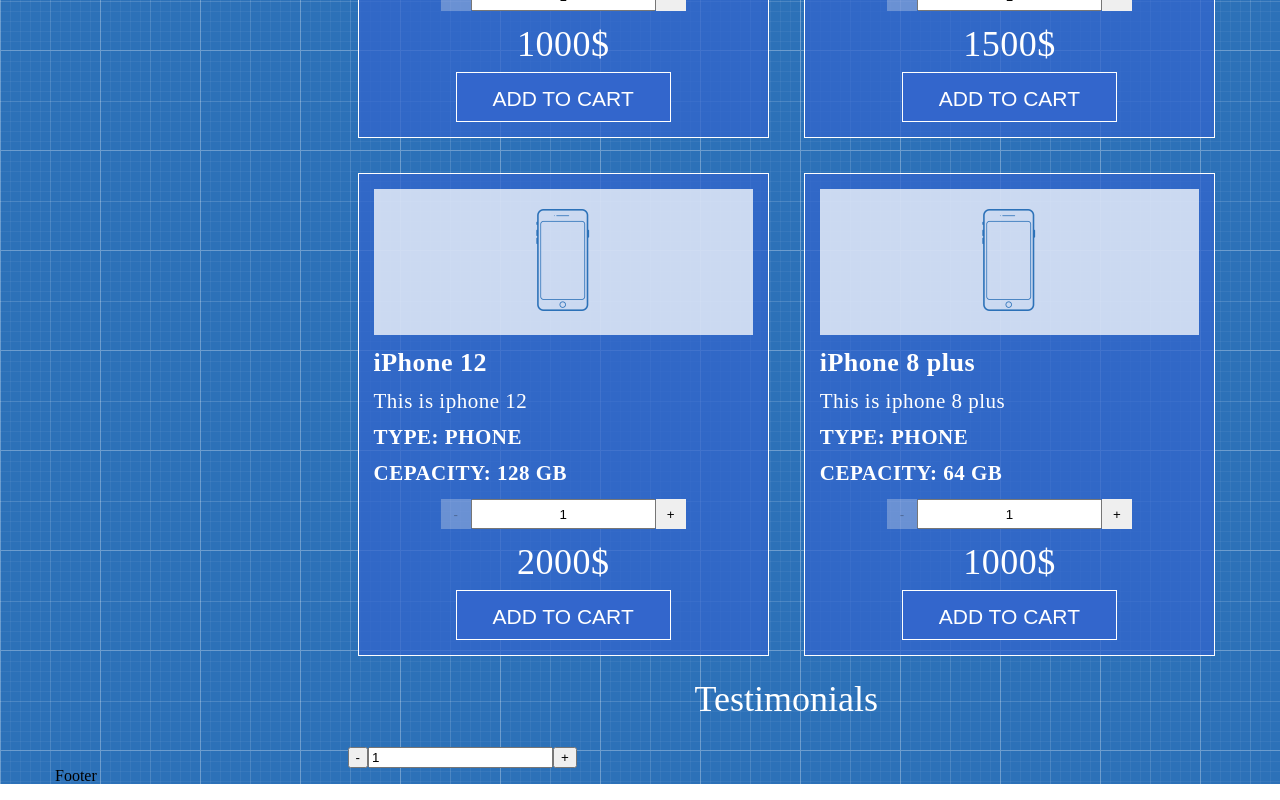
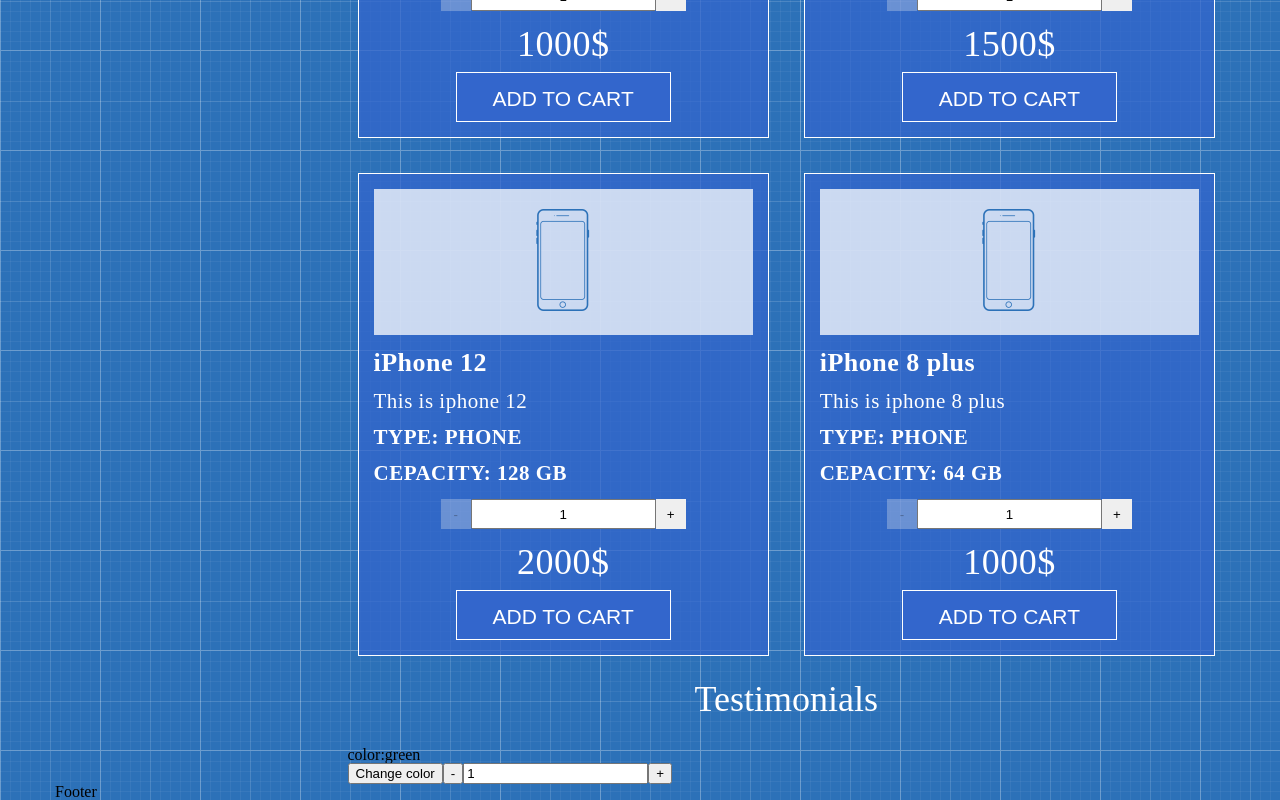
Before and after one commit to HelenPetrovska/shop-project-on-react, a React (Create React App) app: page / in a window 1280 px wide. Shown: the part 550-1350 px from the top of the page. Built offline with nearby package versions, Linux system fonts and the light colour scheme.

Commit message:
add toggleColor func

```diff
--- a/src/Components/Testimonials/Testimonials.js
+++ b/src/Components/Testimonials/Testimonials.js
@@ -4,9 +4,22 @@
 
     const [count, setCount] = useState(1)
 
+    const [color, setColor] = useState("green")
+
+    const toggleColor = () => {
+        setColor((value) => (
+            value === "green" ? "red" : "green"
+        ))
+    }
+
     return (
         <>
             <h1 className="page-title">Testimonials</h1>
+
+            <div>
+                color:{color}
+            </div>
+            <button onClick={() => toggleColor()}>Change color</button>
             <button onClick={() => setCount(count-1)}>-</button>
             <input type="text" value={count}/>
             <button onClick={() => setCount(count+1)}>+</button>
```
